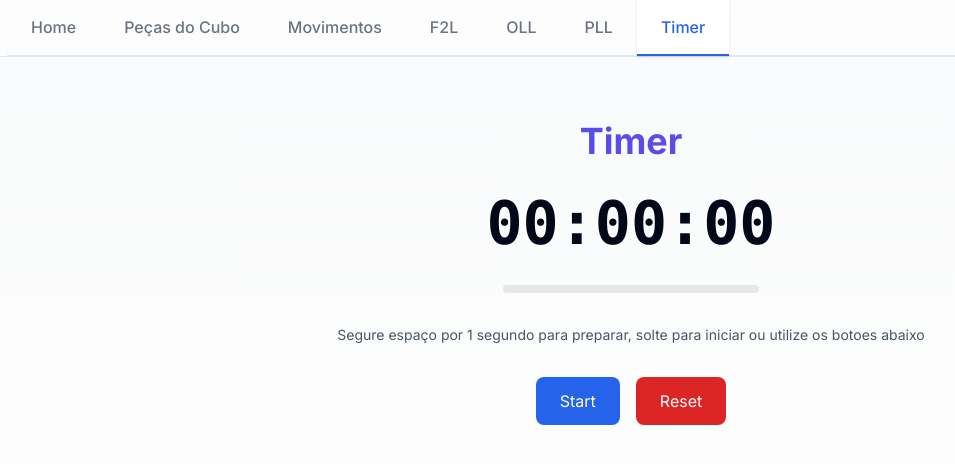
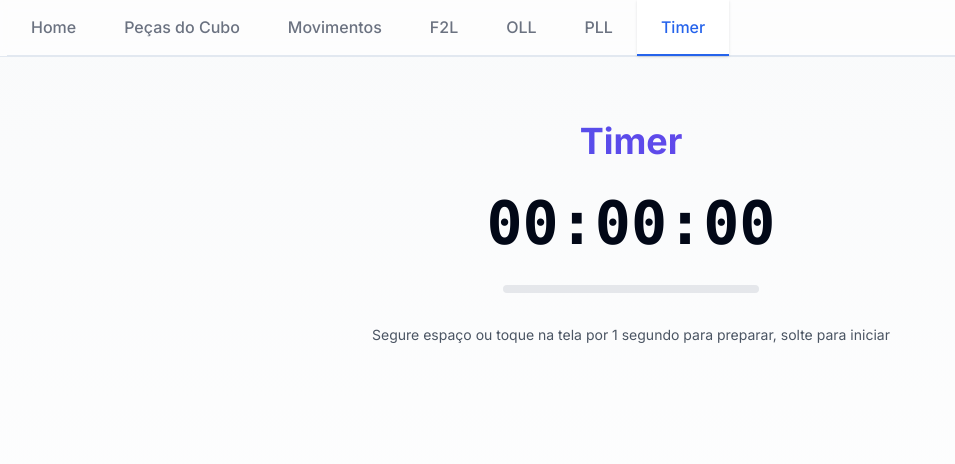
Before and after one commit to ValdineiJunior/cube-lessons, a Next.js app: page /timer in a window 1280 px wide. Shown: the top 464 px of the page, without its empty margins (9-964 px from the left). Built offline with nearby package versions, Linux system fonts and the light colour scheme.

Commit message:
feat: add touch handle to control timer

```diff
--- a/src/components/Timer.tsx
+++ b/src/components/Timer.tsx
@@ -45,6 +45,36 @@ export function Timer() {
       }
     };
 
+    const handleTouchStart = (event: TouchEvent) => {
+      event.preventDefault();
+      if (isRunning) {
+        // Stop the timer immediately if it's running
+        setIsRunning(false);
+      } else if (!holdStartTime) {
+        // Only start the hold process if timer is not running
+        setHoldStartTime(Date.now());
+        setHasReset(false);
+        setHoldProgress(0);
+      }
+    };
+
+    const handleTouchEnd = (event: TouchEvent) => {
+      event.preventDefault();
+      const holdDuration = holdStartTime ? Date.now() - holdStartTime : 0;
+
+      if (holdDuration >= 1000) {
+        // If held for 1 second, start the timer
+        setIsRunning(true);
+      } else if (isRunning) {
+        // If not held long enough and timer is running, stop it
+        setIsRunning(false);
+      }
+
+      setHoldStartTime(null);
+      setHasReset(false);
+      setHoldProgress(0);
+    };
+
     const checkHoldTime = () => {
       if (holdStartTime && !hasReset) {
         const holdDuration = Date.now() - holdStartTime;
@@ -63,10 +93,14 @@ export function Timer() {
 
     document.addEventListener("keydown", handleKeyDown);
     document.addEventListener("keyup", handleKeyUp);
+    document.addEventListener("touchstart", handleTouchStart);
+    document.addEventListener("touchend", handleTouchEnd);
 
     return () => {
       document.removeEventListener("keydown", handleKeyDown);
       document.removeEventListener("keyup", handleKeyUp);
+      document.removeEventListener("touchstart", handleTouchStart);
+      document.removeEventListener("touchend", handleTouchEnd);
       clearInterval(intervalId);
     };
   }, [holdStartTime, isRunning, hasReset]);
@@ -87,21 +121,8 @@ export function Timer() {
     };
   }, [isRunning]);
 
-  const handleStart = () => {
-    setIsRunning(true);
-  };
-
-  const handlePause = () => {
-    setIsRunning(false);
-  };
-
-  const handleReset = () => {
-    setIsRunning(false);
-    setTime(0);
-  };
-
   return (
-    <div className="text-center">
+    <div className="text-center select-none touch-none">
       <div className="text-6xl font-mono font-bold mb-8">
         {formatTime(time)}
       </div>
@@ -115,36 +136,15 @@ export function Timer() {
       </div>
       <div className="text-sm text-gray-600 mb-8">
         {isRunning ? (
-          <p>Pressione espaço ou o botão para parar o timer</p>
+          <p>
+            Pressione espaço, toque na tela ou use o botão para parar o timer
+          </p>
         ) : (
           <p>
-            Segure espaço por 1 segundo para preparar, solte para iniciar ou
-            utilize os botoes abaixo
+            Segure espaço ou toque na tela por 1 segundo para preparar, solte
+            para iniciar
           </p>
         )}
-      </div>
-      <div className="space-x-4">
-        {!isRunning ? (
-          <button
-            onClick={handleStart}
-            className="px-6 py-3 bg-blue-600 text-white rounded-lg hover:bg-blue-700 transition-colors"
-          >
-            Start
-          </button>
-        ) : (
-          <button
-            onClick={handlePause}
-            className="px-6 py-3 bg-yellow-600 text-white rounded-lg hover:bg-yellow-700 transition-colors"
-          >
-            Pause
-          </button>
-        )}
-        <button
-          onClick={handleReset}
-          className="px-6 py-3 bg-red-600 text-white rounded-lg hover:bg-red-700 transition-colors"
-        >
-          Reset
-        </button>
       </div>
     </div>
   );
```
